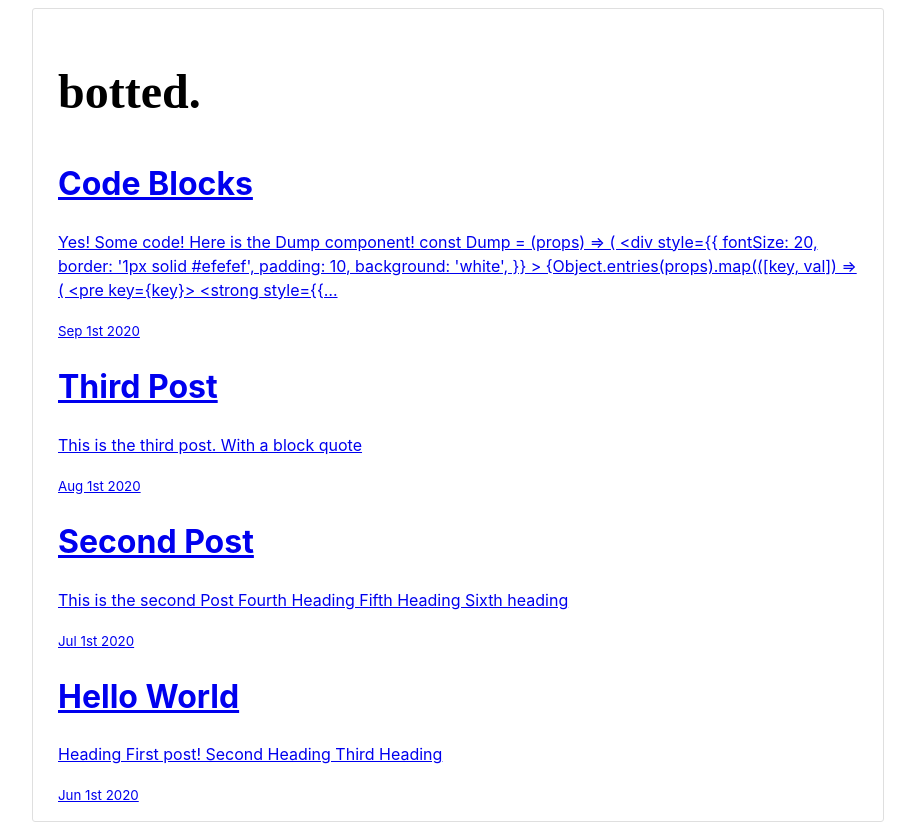
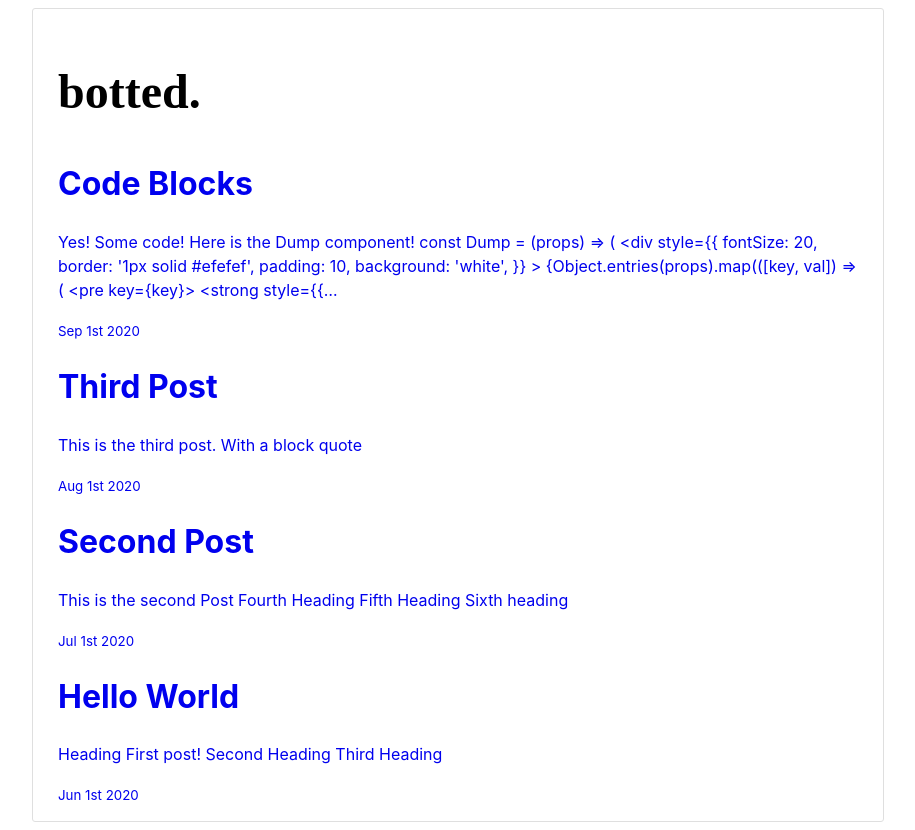
Before and after one commit to ahtee/portfolio, a Gatsby site: page / in a window 1280 px wide. Shown: the whole page, without its empty margins (182-1097 px from the left). Built offline with nearby package versions, Linux system fonts and the light colour scheme; Gatsby itself is replaced by a stand-in of ours; some packages are replaced by stand-ins of ours.

Commit message:
yesterday's commit.

```diff
--- a/src/pages/index.js
+++ b/src/pages/index.js
@@ -12,21 +12,25 @@ const Image = styled(Img)`
   border-radius: 5px;
 `;
 
+const StyledLink = styled(Link)`
+  text-decoration: none;
+`;
+
 export default ({ data }) => {
   return (
     <Layout>
       <IndexWrapper>
         {data.allMdx.nodes.map(({ id, excerpt, frontmatter, fields }) => (
-          <PostWrapper key={id}>
-            <Link to={fields.slug}>
+          <StyledLink to={fields.slug}>
+            <PostWrapper key={id}>
               {!!frontmatter.cover ? (
                 <Image sizes={frontmatter.cover.childImageSharp.sizes} />
               ) : null}
               <h1>{frontmatter.title}</h1>
               <p>{excerpt}</p>
               <small>{frontmatter.date}</small>
-            </Link>
-          </PostWrapper>
+            </PostWrapper>
+          </StyledLink>
         ))}
       </IndexWrapper>
     </Layout>
--- a/src/templates/blogPostTemplate.js
+++ b/src/templates/blogPostTemplate.js
@@ -16,7 +16,7 @@ export default ({ data, pageContext }) => {
   return (
     <Layout>
       <h1>{frontmatter.title}</h1>
-      <p>{frontmatter.date}</p>
+      <small>{frontmatter.date}</small>
       <MDXRenderer>{body}</MDXRenderer>
       <FlexButtons>
         {previous && (
```
